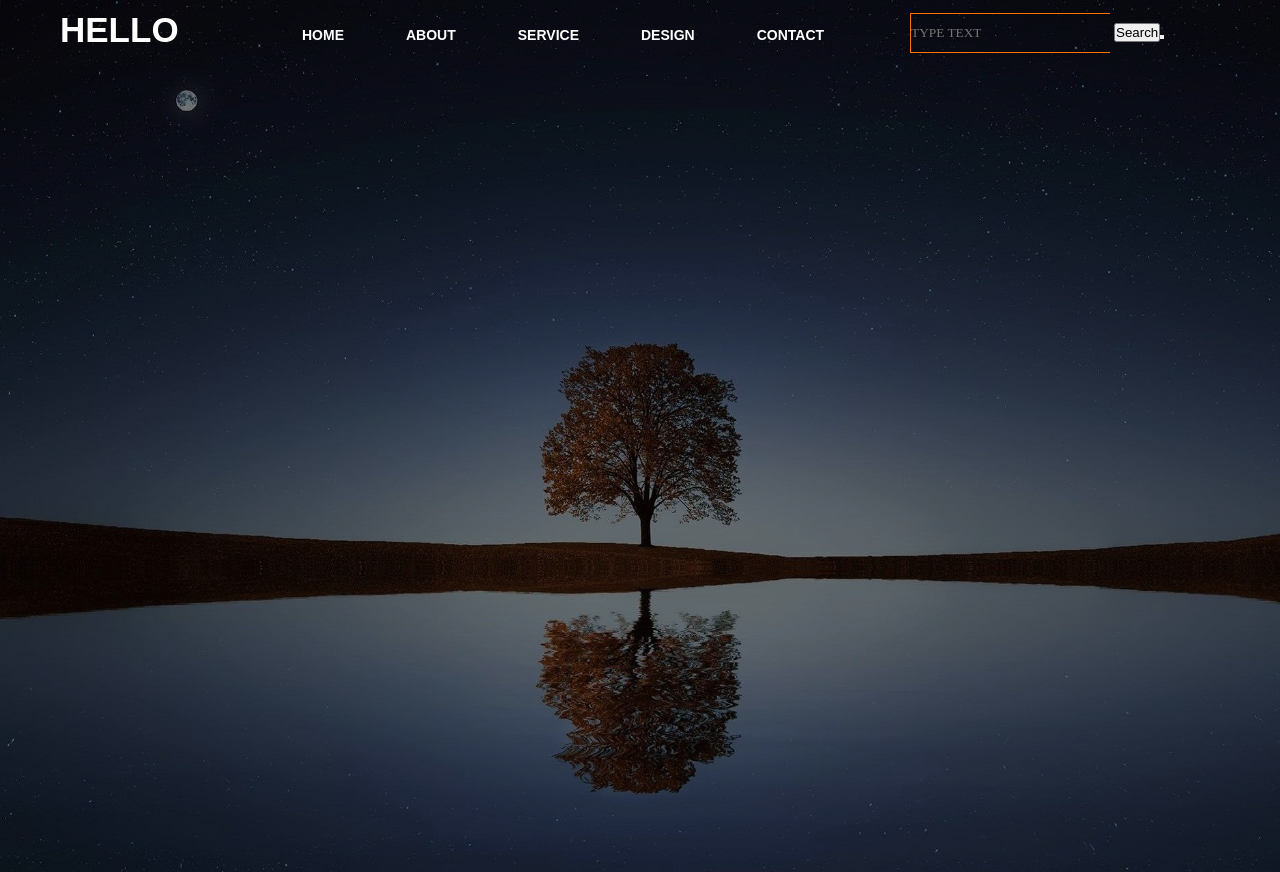
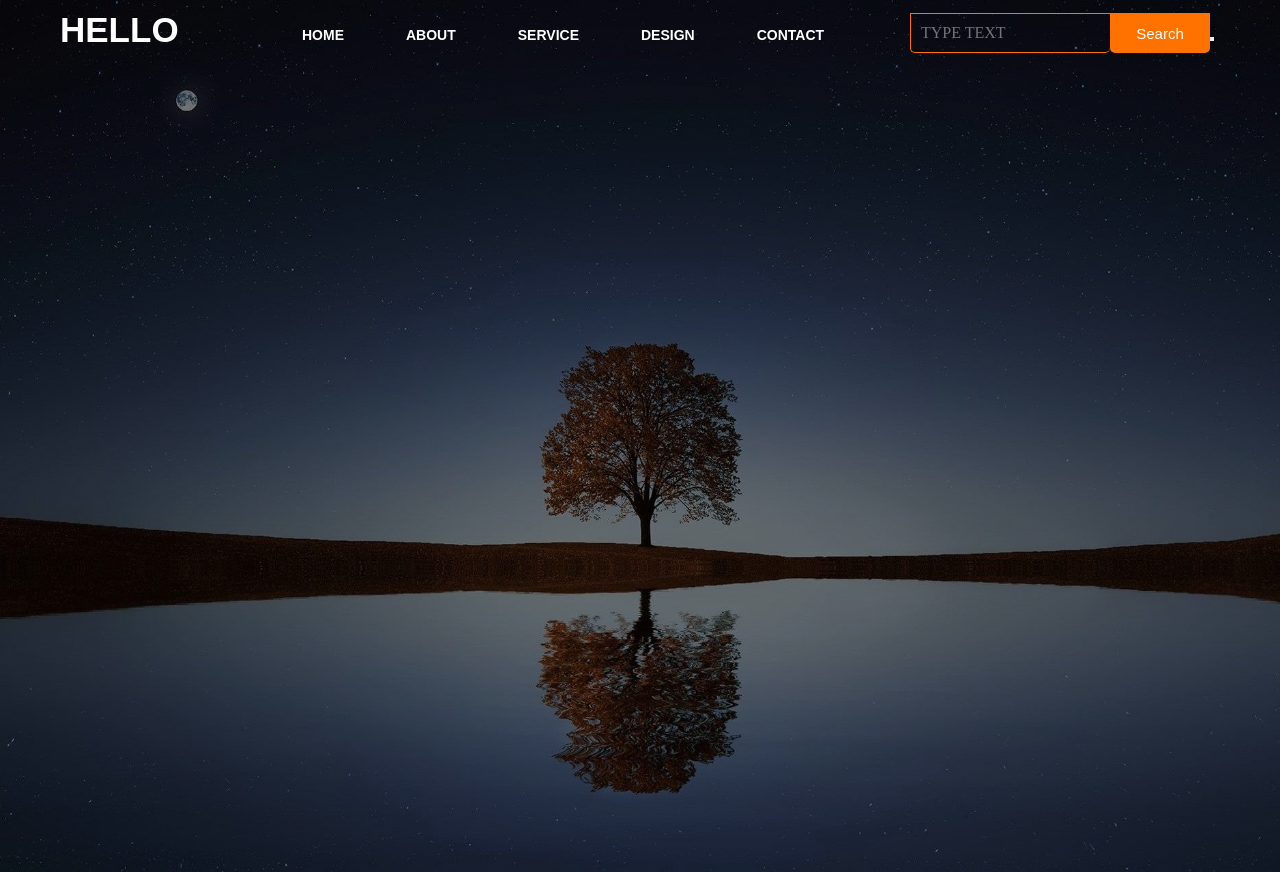
Before and after one commit to konnichiwabon/LOGIN, a plain HTML site: page index.html in a window 1280 px wide. Drawn offline with Linux system fonts and the light colour scheme.

Commit message:
updated up to 10:00

```diff
--- a/akongstyle.css
+++ b/akongstyle.css
@@ -87,4 +87,29 @@ ul li a:hover{
     margin-top: 13px;
     color: white;
     border-right: none ;
+    font-size: 16px;
+    float: left;
+    padding: 10px;
+    border-bottom-left-radius: 5px;
+    border-bottom-right-radius: 5px;
 }
+
+.btn {
+    width: 100px;
+    height: 40px;
+    background: #ff7200;
+    border: 2px solid #ff7200;
+    margin-top: 13px;
+    color: #fff;
+    font-size: 15px;
+    border-bottom-right-radius: 5px;
+    border-bottom-left-radius: 5px;
+}
+
+.btn:focus{
+    outline: none;
+}
+
+.srch:focus{
+    outline: none;
+}
```
